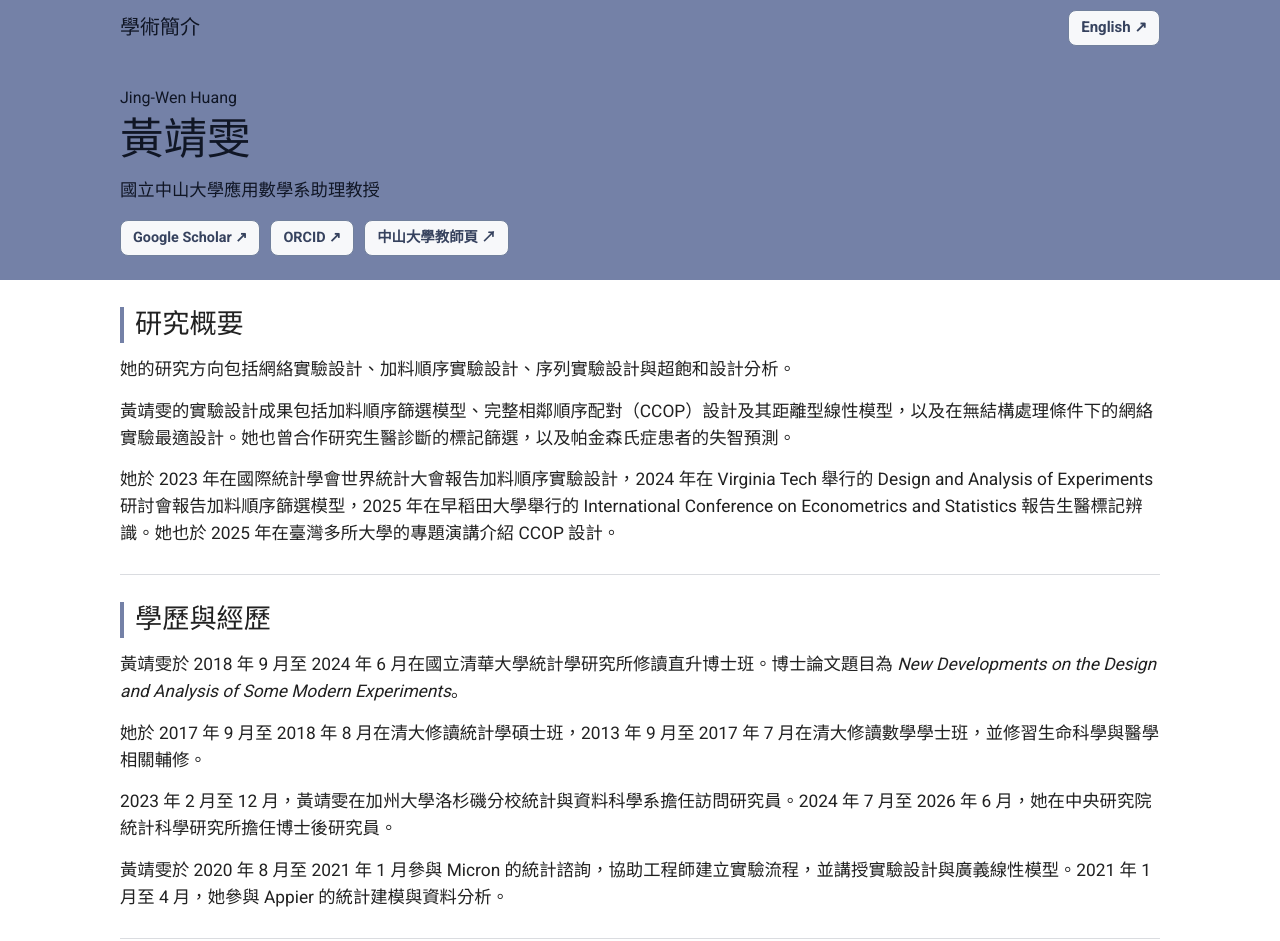
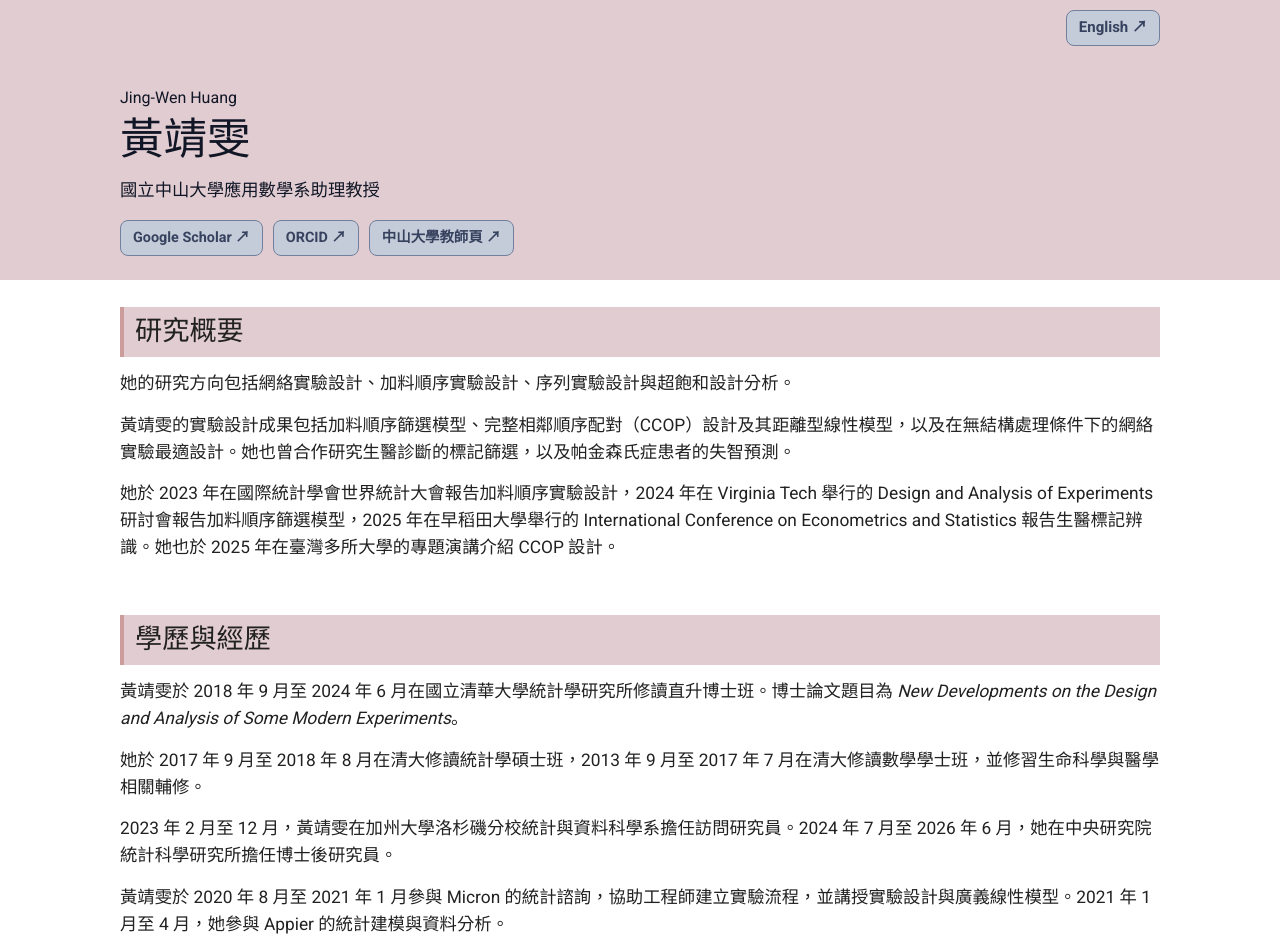
Before and after one commit to miffy8485/academic-wiki, a plain HTML site: page index.html in a window 1280 px wide. Shown: the top 941 px of the page. Drawn offline with Linux system fonts and the light colour scheme.

Commit message:
Publish academic biographies from personal Wiki

```diff
--- a/index.html
+++ b/index.html
@@ -12,10 +12,10 @@ body{margin:0;background:#fff;color:var(--ink);font:400 17.333px/1.56 Roboto,"No
 a{color:var(--muted);text-underline-offset:.2em}
 a:focus-visible{outline:2px solid var(--muted);outline-offset:4px}
 .identity,.profiles,.copy,.hero-top{padding-inline:clamp(22px,5vw,60px)}
-.masthead{background:#7481A7;color:#101625}
+.masthead{background:#E1CCD1;color:#101625}
 .hero-top,.identity,.profiles,.copy{max-width:1160px;margin-inline:auto}
-.hero-top{display:flex;justify-content:space-between;align-items:center;min-height:56px;gap:16px;font-size:20px}
-.switch,.profiles a{display:inline-block;border:1px solid #71809c;border-radius:8px;background:#f7f8fa;color:#36425e;font-weight:700;text-decoration:none}
+.hero-top{display:flex;justify-content:flex-end;align-items:center;min-height:56px;gap:16px;font-size:20px}
+.switch,.profiles a{display:inline-block;border:1px solid #71809c;border-radius:8px;background:#C4CBD9;color:#36425e;font-weight:700;text-decoration:none}
 .switch{padding:5px 12px;font-size:15px;white-space:nowrap}
 .profiles a{padding:6px 12px;font-size:.9rem}
 .switch:hover,.profiles a:hover{background:#e8eaeb}
@@ -25,9 +25,9 @@ a:focus-visible{outline:2px solid var(--muted);outline-offset:4px}
 .identity p{margin:0}
 .profiles{display:flex;flex-wrap:wrap;gap:8px 10px;padding-block:16px 24px}
 .copy{padding-bottom:48px;overflow-wrap:anywhere}
-.chapter{padding:27px 0;border-bottom:1px solid var(--rule);scroll-margin-top:12px}
-.chapter:last-child{border-bottom:0}
-.chapter h2{border-left:4px solid #7481A7;padding-left:11px;font-size:clamp(1.3rem,2.2vw,1.7rem);line-height:1.3;font-weight:400;margin:0 0 13px}
+.chapter{padding:27px 0;scroll-margin-top:12px}
+
+.chapter h2{background:#E1CCD1;border-left:4px solid #CC9C9C;padding:7px 11px;font-size:clamp(1.3rem,2.2vw,1.7rem);line-height:1.3;font-weight:400;margin:0 0 13px}
 .chapter p{margin:0 0 .85em}
 .chapter p:last-child{margin-bottom:0}
 </style>
@@ -37,7 +37,7 @@ a:focus-visible{outline:2px solid var(--muted);outline-offset:4px}
 <article class="profile">
 <header class="hero">
 <div class="masthead">
-<div class="hero-top"><span>學術簡介</span><a class="switch" href="biography.html">English <span aria-hidden="true">↗</span></a></div>
+<div class="hero-top"><a class="switch" href="biography.html">English <span aria-hidden="true">↗</span></a></div>
 <div class="identity"><span class="alternate">Jing-Wen Huang</span><h1>黃靖雯</h1><p>國立中山大學應用數學系助理教授</p></div>
 <nav class="profiles" aria-label="學術連結">
 <a href="https://scholar.google.com/citations?user=WiYl5oIAAAAJ">Google Scholar <span aria-hidden="true">↗</span></a>
```
Also changed, not shown: biography.html (+7 -7 lines).
